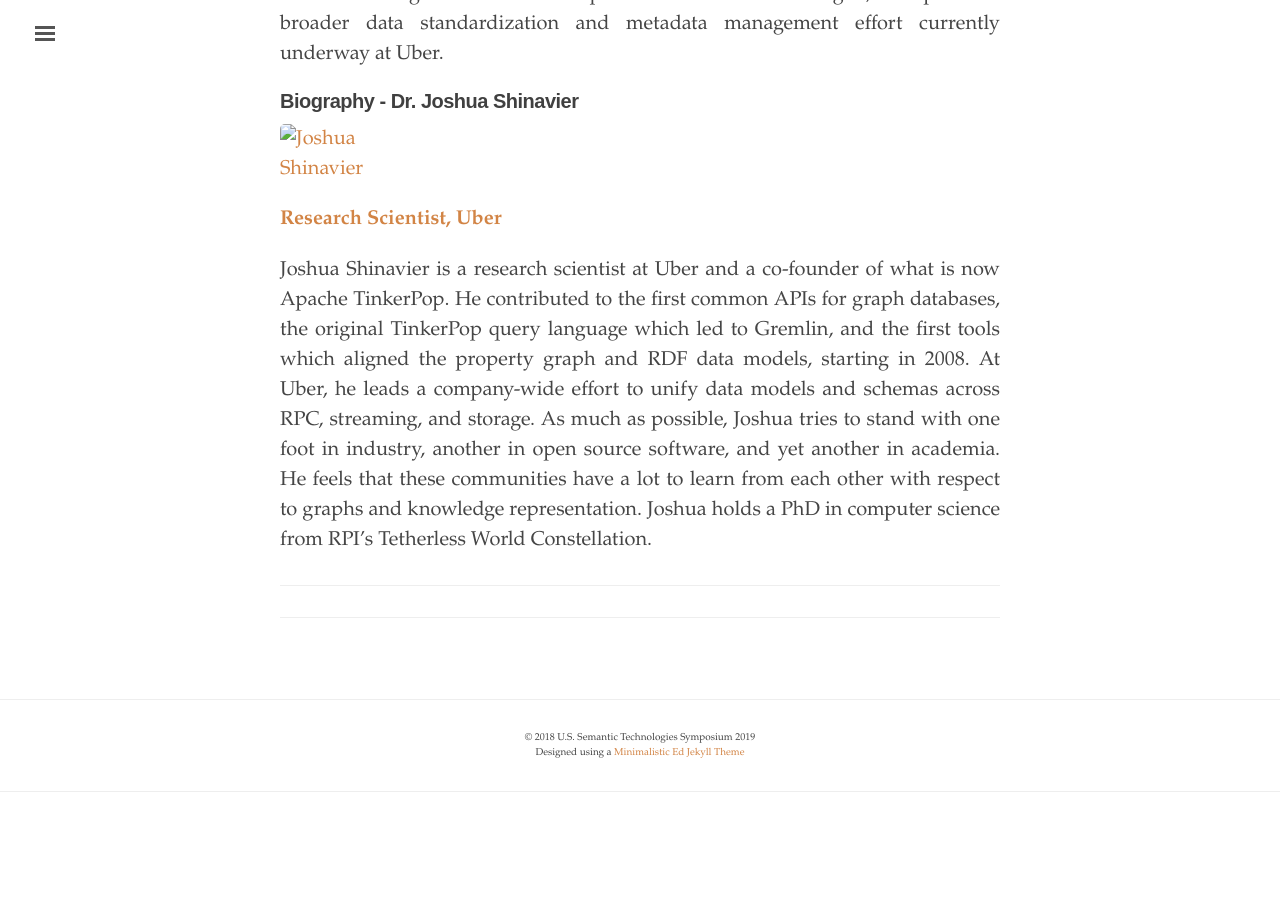
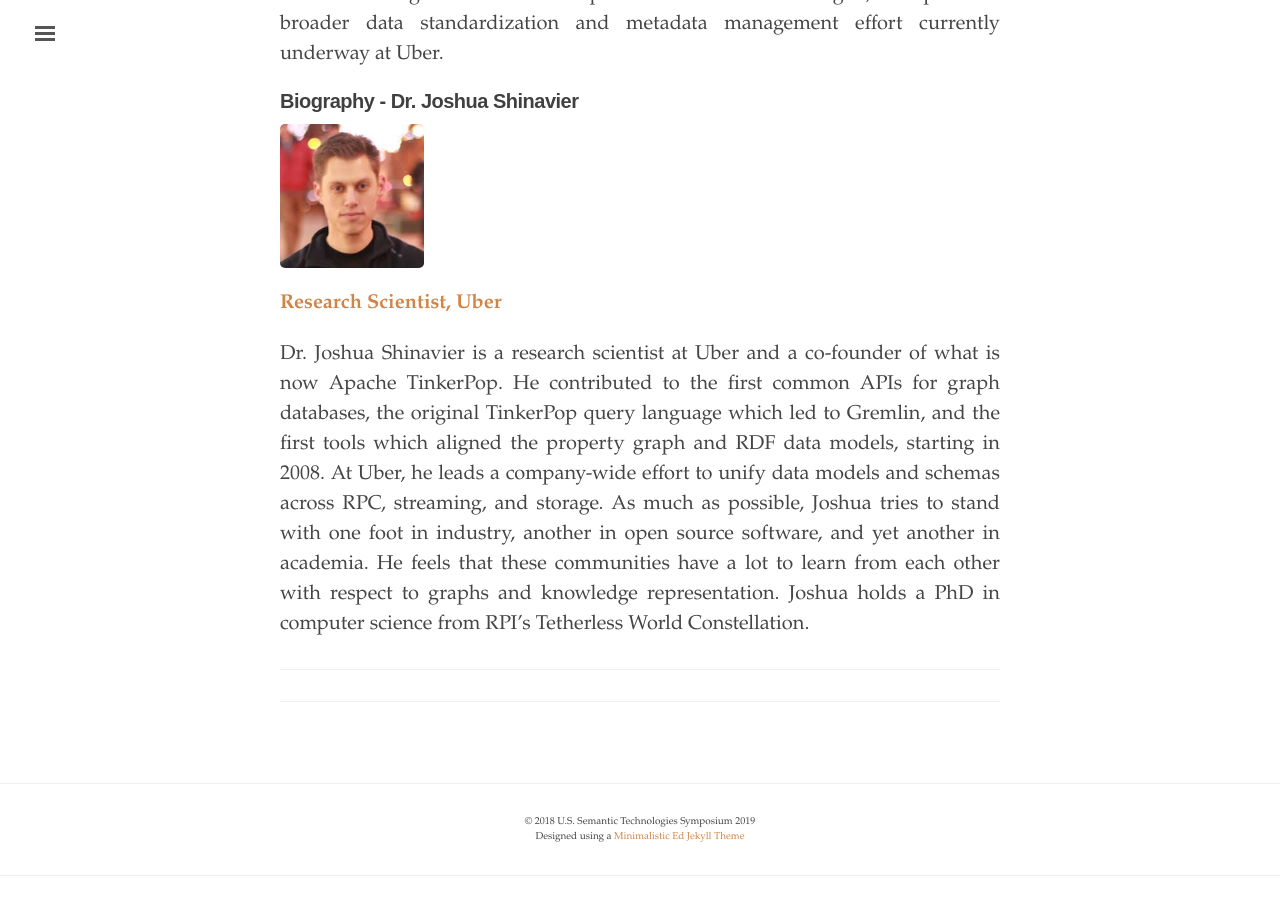
Before and after one commit to us2ts/us2ts.github.io, a Jekyll site: the page built from pages/keynote-joshua-shinavier.md, in a window 1280 px wide and 900 px high, scrolled down 963 px. Built offline with Jekyll 4.4.1, drawn with Linux system fonts in a browser that asks for light colours; comment, search, counter and statistics services are not loaded; before the commit the page ends 1786 px from its top, so only the background shows below that.

Commit message:
Joshua Keynote

```diff
--- a/pages/keynote-joshua-shinavier.md
+++ b/pages/keynote-joshua-shinavier.md
@@ -24,4 +24,4 @@
 
 [**Research Scientist, Uber**](https://www.linkedin.com/in/joshuashinavier/)
 
-Joshua Shinavier is a research scientist at Uber and a co-founder of what is now Apache TinkerPop. He contributed to the first common APIs for graph databases, the original TinkerPop query language which led to Gremlin, and the first tools which aligned the property graph and RDF data models, starting in 2008. At Uber, he leads a company-wide effort to unify data models and schemas across RPC, streaming, and storage. As much as possible, Joshua tries to stand with one foot in industry, another in open source software, and yet another in academia. He feels that these communities have a lot to learn from each other with respect to graphs and knowledge representation. Joshua holds a PhD in computer science from RPI’s Tetherless World Constellation.
+Dr. Joshua Shinavier is a research scientist at Uber and a co-founder of what is now Apache TinkerPop. He contributed to the first common APIs for graph databases, the original TinkerPop query language which led to Gremlin, and the first tools which aligned the property graph and RDF data models, starting in 2008. At Uber, he leads a company-wide effort to unify data models and schemas across RPC, streaming, and storage. As much as possible, Joshua tries to stand with one foot in industry, another in open source software, and yet another in academia. He feels that these communities have a lot to learn from each other with respect to graphs and knowledge representation. Joshua holds a PhD in computer science from RPI’s Tetherless World Constellation.
```
Also changed, not shown: index.md (+2 -0 lines), images/joshua-shinavier.png (added).
